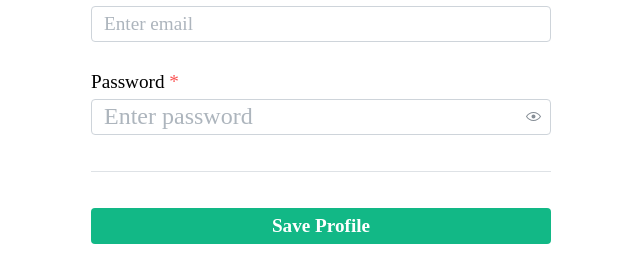
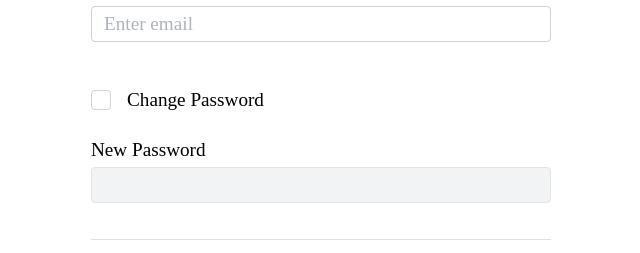
Before and after one commit to blueocean-cache-me-if-you-can/pickup-app, a React app: page /profile in a window 1280 px wide. Shown: the part 1087-1340 px from the top of the page, without its empty margins (319-959 px from the left). Built offline with nearby package versions, Linux system fonts and the light colour scheme; no server answers; sample sign-in values are in the browser's storage; the HTML template or start-up script is replaced by a standard one.

Commit message:
Adding more validation to update password on profile

```diff
--- a/client/src/pages/Profile.jsx
+++ b/client/src/pages/Profile.jsx
@@ -27,6 +27,7 @@ import { updateUser } from '../api';
 export default function Profile({ user, setUser, activities, skillLevels }) {
   const [selectedSports, setSelectedSports] = useState({});
   const [showFirstLoginMsg, setShowFirstLoginMsg] = useState(false);
+  const [editPassword, setEditPassword] = useState(false);
 
   useEffect(() => {
     if (localStorage.getItem('firstLogin') === 'true') {
@@ -57,9 +58,9 @@ export default function Profile({ user, setUser, activities, skillLevels }) {
         return 'Please enter a valid email';
       },
       password: (value) => {
-        if (value.length < 6) {
-          return 'Password must be at least 6 characters';
-        }
+        if (!editPassword) return null;
+        if (!value) return 'Password is required';
+        if (value.length < 6) return 'Password must be at least 6 characters';
         return null;
       },
     },
@@ -124,6 +125,7 @@ export default function Profile({ user, setUser, activities, skillLevels }) {
       address: values.preferredAddress,
       photo: values.photo,
       activities: activitiesArray,
+      ...(editPassword && values.password ? { password: values.password } : {}),
     };
 
     console.log(payload);
@@ -134,6 +136,9 @@ export default function Profile({ user, setUser, activities, skillLevels }) {
 
       setUser(updated);
       localStorage.setItem('user', JSON.stringify(updated));
+
+      setEditPassword(false);
+      form.setFieldValue('password', '');
 
       if (localStorage.getItem('firstLogin') === 'true') {
         localStorage.removeItem('firstLogin');
@@ -249,12 +254,30 @@ export default function Profile({ user, setUser, activities, skillLevels }) {
             placeholder='Enter email'
             {...form.getInputProps('email')}
           />
+          <Space h='xs' />
 
-          {/* Password */}
+          <Checkbox
+            label='Change Password'
+            disabled={editPassword}
+            checked={editPassword}
+            onChange={(e) => {
+              const checked = e.currentTarget.checked;
+              if (!checked && form.values.password) {
+                return;
+              }
+              setEditPassword(checked);
+              if (!checked) {
+                // Reset password value if unchecking
+                form.setFieldValue('password', '');
+              }
+            }}
+          />
+
+          {/* Password input */}
           <PasswordInput
-            withAsterisk
-            label='Password'
-            placeholder='Enter password'
+            withAsterisk={editPassword} // only required if checkbox is checked
+            label='New Password'
+            disabled={!editPassword}
             {...form.getInputProps('password')}
           />
         </Stack>
```
